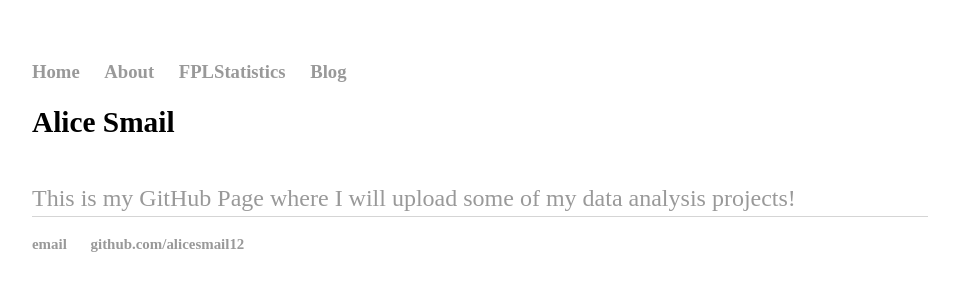
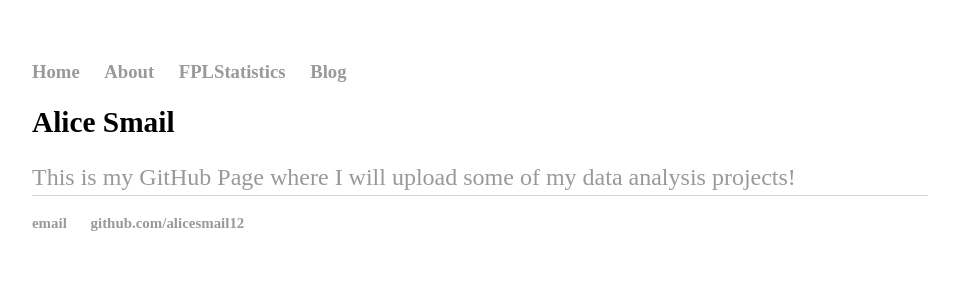
Before and after one commit to alicesmail12/alicesmail12.github.io, a Jekyll site: the page built from index.html, in a window 1280 px wide. Shown: the top 300 px of the page, without its empty margins (160-1119 px from the left). Built offline with Jekyll 4.4.1, drawn with Linux system fonts in a browser that asks for light colours; some web fonts are replaced.

Commit message:
Update index.html

```diff
--- a/index.html
+++ b/index.html
@@ -3,7 +3,7 @@ layout: default
 ---
 <div class="blurb">
 	<h1>Alice Smail</h1>
-	<subtitle>This is my GitHub Page where I will upload some of my data analysis projects!</subtitle>
+	<subtitle>This is my GitHub Page where I will upload some of my data analysis projects!
+	</subtitle>
 
-<sp> </sp>
 </div><!-- /.blurb -->
```
